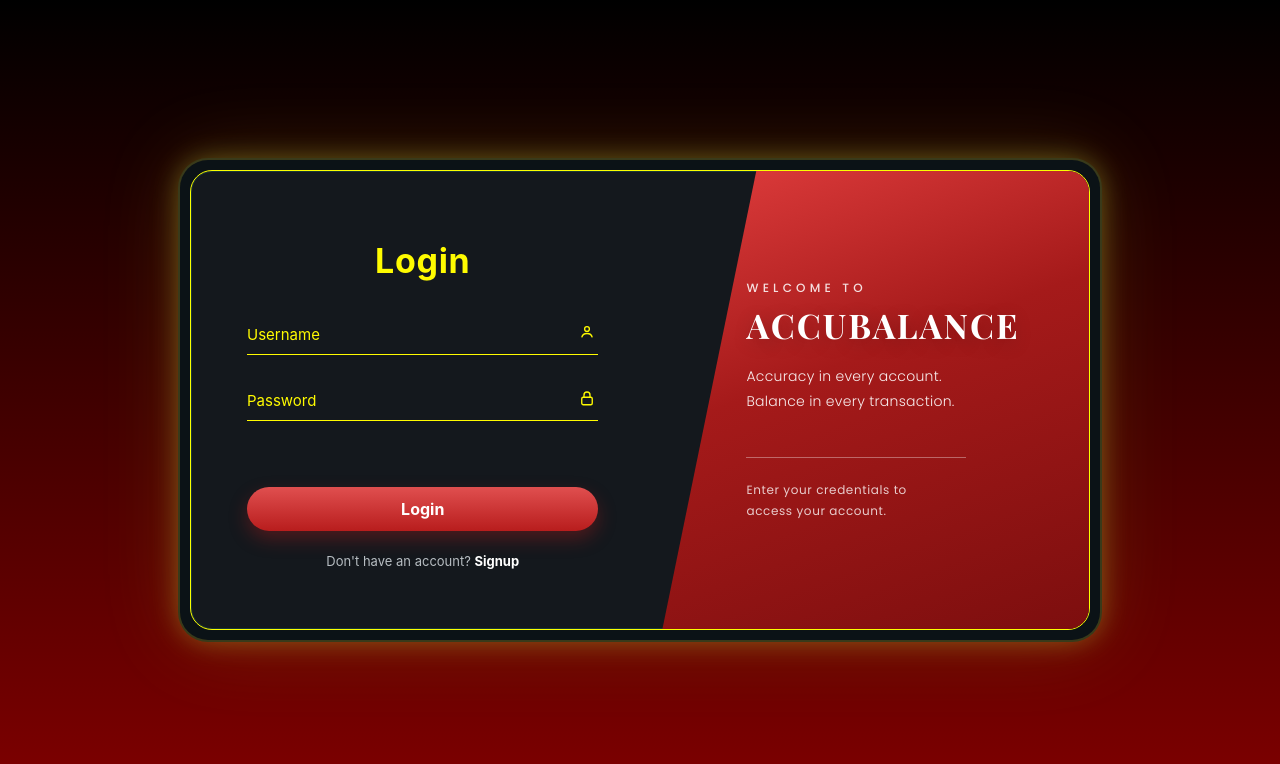
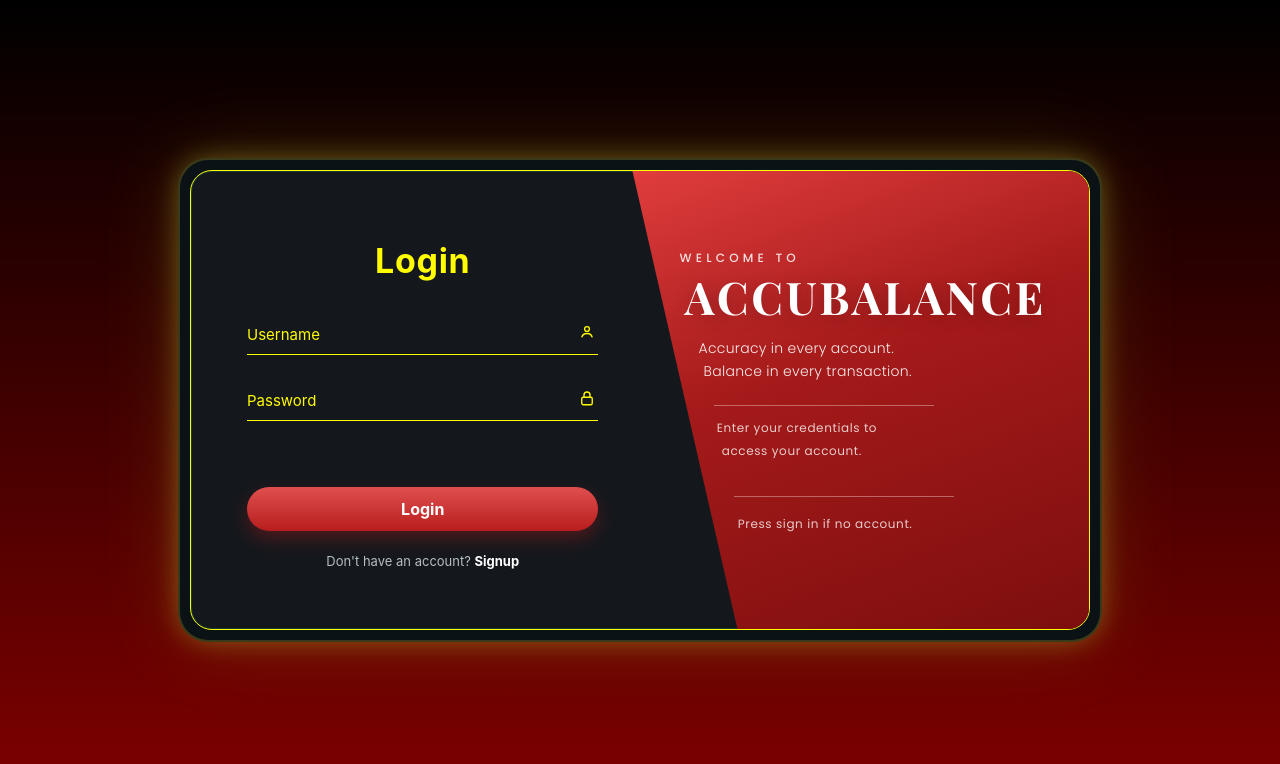
Before and after one commit to SELOBANVILL/ACCOUNTING_SYSTEM, a plain HTML site: page index.html in a window 1280 px wide. Drawn offline with nearby package versions, Linux system fonts and the light colour scheme.

Commit message:
password and login
password feature show password added and adjusted login card aesthetic.

```diff
--- a/app.js
+++ b/app.js
@@ -79,6 +79,21 @@ $('#signup-btn').addEventListener('click', async () => {
   if (!data.session) authMsg('Account created. Check your email to confirm, then log in.', true);
 });
 
+// Show / hide password (only when the lock icon is clicked)
+const pwInput = $('#password');
+const pwToggle = $('#toggle-password');
+
+function setPasswordVisible(show) {
+  pwInput.type = show ? 'text' : 'password';
+  pwToggle.classList.toggle('showing', show);
+  pwToggle.setAttribute('aria-pressed', String(show));
+  pwToggle.setAttribute('aria-label', show ? 'Hide password' : 'Show password');
+}
+
+pwToggle.addEventListener('click', () => {
+  setPasswordVisible(pwInput.type === 'password');
+});
+
 $('#logout-btn').addEventListener('click', () => sb.auth.signOut());
 
 let currentUserId = null;
@@ -98,6 +113,7 @@ sb.auth.onAuthStateChange((_event, session) => {
     $('#app').classList.add('hidden');
     $('#auth-screen').classList.remove('hidden');
     $('#password').value = '';
+    setPasswordVisible(false);
   }
 });
 
--- a/index.html
+++ b/index.html
@@ -29,11 +29,16 @@
 
           <div class="underline-field">
             <input type="password" id="password" required minlength="6" autocomplete="current-password" placeholder="Password">
-            <span class="field-icon" aria-hidden="true">
-              <svg viewBox="0 0 24 24" width="18" height="18" fill="none" stroke="currentColor" stroke-width="1.8">
+            <button type="button" id="toggle-password" class="field-icon icon-toggle" aria-label="Show password" aria-pressed="false">
+              <!-- closed lock: password hidden -->
+              <svg class="icon-locked" viewBox="0 0 24 24" width="18" height="18" fill="none" stroke="currentColor" stroke-width="1.8">
                 <rect x="5" y="11" width="14" height="10" rx="2"/><path d="M8 11V8a4 4 0 0 1 8 0v3"/>
               </svg>
-            </span>
+              <!-- open lock: password visible -->
+              <svg class="icon-open" viewBox="0 0 24 24" width="18" height="18" fill="none" stroke="currentColor" stroke-width="1.8">
+                <rect x="5" y="11" width="14" height="10" rx="2"/><path d="M8 11V8a4 4 0 0 1 7.6-1.6"/>
+              </svg>
+            </button>
           </div>
 
           <p id="auth-msg" class="auth-msg"></p>
@@ -41,14 +46,25 @@
           <p class="signup-line">Don't have an account? <button type="button" id="signup-btn">Signup</button></p>
         </div>
 
-        <div class="login-right">
-          <span class="welcome-small">Welcome to</span>
-          <h2 class="brand-title">ACCUBALANCE</h2>
-          <p class="brand-tagline">Accuracy in every account.<br>Balance in every transaction.</p>
-          <p class="brand-prompt">Enter your credentials to<br>access your account.</p>
-        </div>
-      </form>
-    </div>
+          <div class="login-right">
+            <span class="welcome-small">Welcome to</span>
+            <h2 class="brand-title">ACCUBALANCE</h2>
+
+            <p class="brand-tagline">
+              <span class="ln t1">Accuracy in every account.</span>
+              <span class="ln t2">Balance in every transaction.</span>
+            </p>
+
+            <span class="ln rule r1"></span>
+
+            <p class="brand-prompt">
+              <span class="ln p1">Enter your credentials to</span>
+              <span class="ln p2">access your account.</span>
+            </p>
+
+            <span class="ln rule r2"></span>
+            <span class="ln press">Press sign in if no account.</span>
+          </div>
   </section>
 
   <!-- ============ MAIN APP ============ -->
--- a/style.css
+++ b/style.css
@@ -146,9 +146,10 @@ h3 { margin: 28px 0 12px; }
   display: flex;
   flex-direction: column;
   justify-content: center;
-  padding: 48px 40px 48px 84px;
+  margin-left: -30px;                /* <-- add: pulls the line left */
+  padding: 48px 40px 48px 114px;
   background: linear-gradient(160deg, #e03d3d 0%, #a51a1a 42%, #7d0e0e 100%);
-  clip-path: polygon(22% 0, 100% 0, 100% 100%, 0 100%);
+  clip-path: polygon(0 0, 100% 0, 100% 100%, 23% 100%);
   font-family: 'Poppins', 'Segoe UI', system-ui, sans-serif;
 }
 
@@ -163,7 +164,7 @@ h3 { margin: 28px 0 12px; }
 .login-right .brand-title {
   margin: 10px 0 0;
   font-family: 'Playfair Display', Georgia, 'Times New Roman', serif;
-  font-size: 34px;
+  font-size: 45px;
   font-weight: 700;
   line-height: 1.1;
   letter-spacing: .06em;
@@ -182,7 +183,7 @@ h3 { margin: 28px 0 12px; }
 
 .login-right .brand-prompt {
   margin: 44px 0 0;
-  padding-top: 22px;
+  padding-top: 15px;
   border-top: 1px solid rgba(255, 255, 255, .35);
   max-width: 220px;
   font-size: 12px;
@@ -425,6 +426,7 @@ table.lines tfoot td { font-weight: 700; border-top: 2px solid var(--black); bor
   .login-box { grid-template-columns: 1fr; min-height: 0; }
   .login-right {
     clip-path: none;
+    margin-left: 0;
     min-height: 180px;
     padding: 32px 28px;
     order: -1;
@@ -1028,3 +1030,79 @@ table.lines tfoot td { font-weight: 700; border-top: 2px solid var(--black); bor
   .page-head { margin-bottom: 12px; }
   .dash-cards { grid-template-columns: 1fr; }
 }
+
+/* ==========================================
+   SHOW / HIDE PASSWORD BUTTON
+   ========================================== */
+.icon-toggle {
+  background: none;
+  border: 0;
+  padding: 6px;
+  right: -4px;
+  top: 0;
+  line-height: 0;
+  cursor: pointer;
+  border-radius: 6px;
+}
+.icon-toggle:hover,
+.icon-toggle:focus-visible {
+  outline: none;
+  background: rgba(255, 251, 0, 0.15);
+}
+.icon-toggle .icon-open { display: none; }
+.icon-toggle.showing .icon-open { display: block; }
+.icon-toggle.showing .icon-locked { display: none; }
+
+/* ==========================================
+   LOGIN RIGHT PANEL: TEXT TRACES THE DIAGONAL
+   ========================================== */
+.login-right .ln { display: block; }
+.login-right .rule { display: none; }   /* dividers only on desktop */
+.login-right .press {
+  font-size: 12px;
+  letter-spacing: .05em;
+  color: rgba(255, 255, 255, .78);
+  margin-top: 16px;
+}
+
+@media (min-width: 901px) {
+
+  .login-right {
+    --slant: 22%;   /* must match the % in your clip-path */
+    --gap: 30px;    /* distance between the diagonal and the text */
+    padding: 0;
+  }
+
+  /* Let each line be positioned on its own */
+  .login-right .brand-tagline,
+  .login-right .brand-prompt { display: contents; }
+
+  .login-right .welcome-small,
+  .login-right .brand-title,
+  .login-right .ln {
+    position: absolute;
+    margin: 0;
+    white-space: nowrap;
+    top: calc(var(--f) * 100%);
+    left: calc(var(--slant) * var(--f) + var(--gap));
+  }
+
+  /* --f = how far down the panel the line sits (0 = top, 1 = bottom) */
+  .login-right .welcome-small { --f: 0.17; }
+  .login-right .brand-title   { --f: 0.22; }
+  .login-right .t1            { --f: 0.36; }
+  .login-right .t2            { --f: 0.41; }
+  .login-right .r1            { --f: 0.51; }
+  .login-right .p1            { --f: 0.54; }
+  .login-right .p2            { --f: 0.59; }
+  .login-right .r2            { --f: 0.71; }
+  .login-right .press         { --f: 0.75; }
+
+  /* Divider lines */
+  .login-right .rule {
+    display: block;
+    width: 220px;
+    height: 1px;
+    background: rgba(255, 255, 255, .35);
+  }
+}
```
